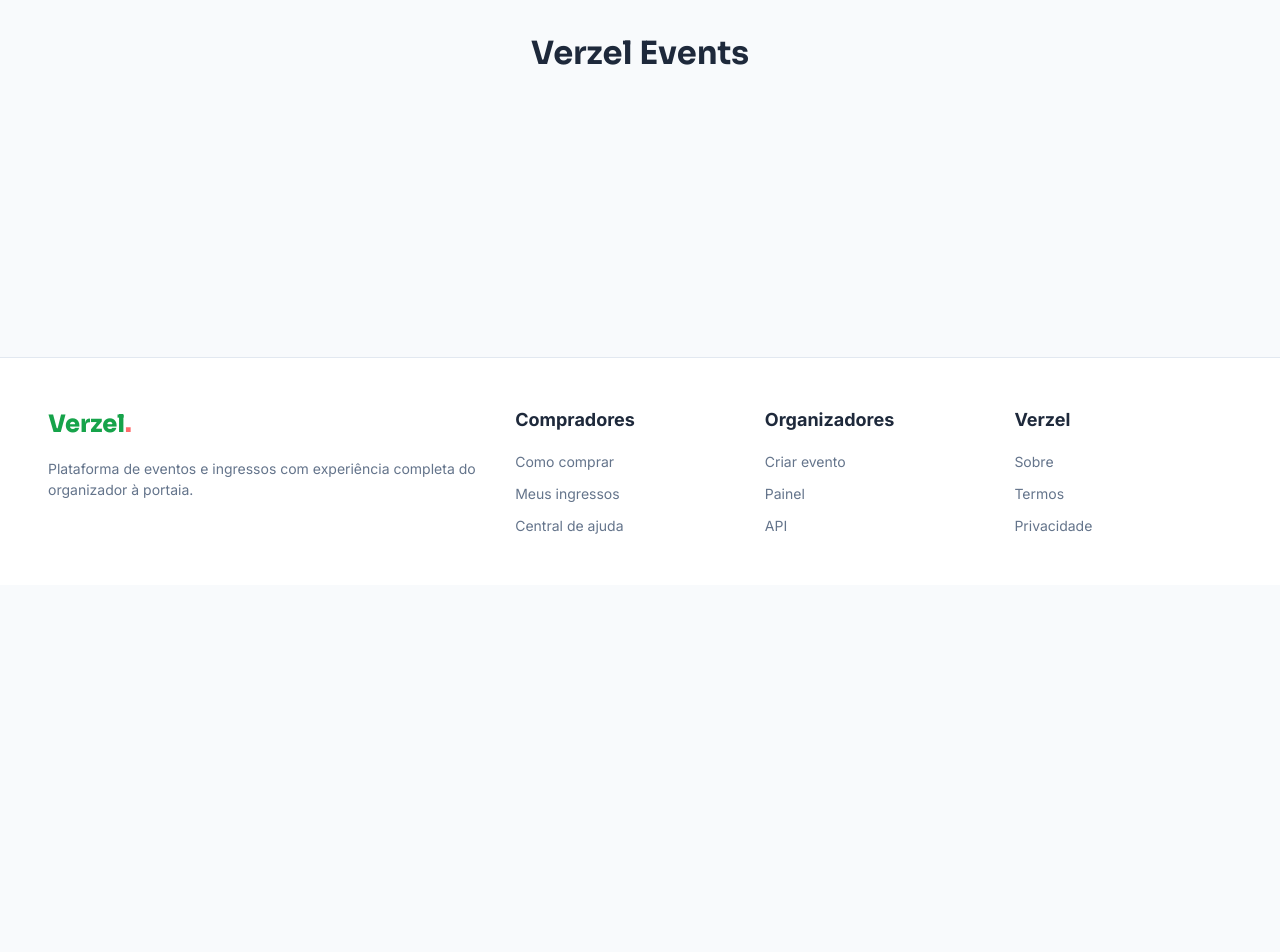
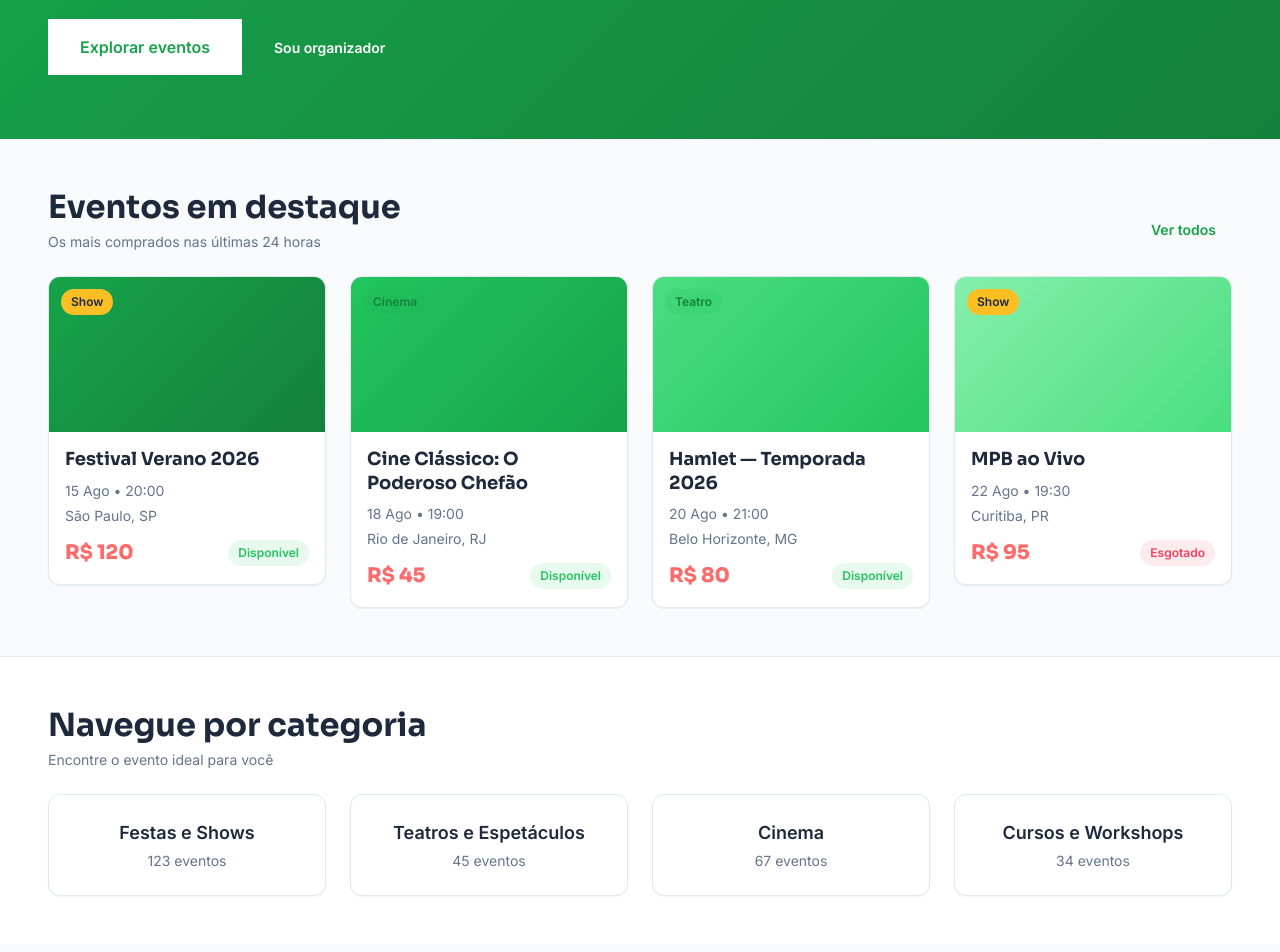
Before and after one commit to luizmatheusgaal/teste-raizen-frontend, a React app in the folder frontend/: page / in a window 1280 px wide. Shown: the part 260-1212 px from the top of the page. Before the commit the page ends 845 px from the top, so only its background shows below. Built offline with nearby package versions, Linux system fonts and the light colour scheme; the HTML template or start-up script is replaced by a standard one.

Commit message:
feat(home): add home page with hero, categories and event listing
Implement the landing page with search header, hero section,
event cards from the mock data and category navigation.

```diff
--- a/frontend/src/App.jsx
+++ b/frontend/src/App.jsx
@@ -1,20 +1,13 @@
 import { BrowserRouter, Routes, Route } from 'react-router-dom';
 import Layout from './components/Layout';
-
-function Placeholder() {
-  return (
-    <div className="section" style={{ minHeight: '60vh', display: 'flex', alignItems: 'center', justifyContent: 'center' }}>
-      <h2>Verzel Events</h2>
-    </div>
-  );
-}
+import Home from './pages/Home';
 
 export default function App() {
   return (
     <BrowserRouter>
       <Layout>
         <Routes>
-          <Route path="/" element={<Placeholder />} />
+          <Route path="/" element={<Home />} />
         </Routes>
       </Layout>
     </BrowserRouter>
--- /dev/null
+++ b/frontend/src/pages/Home.jsx
@@ -0,0 +1,62 @@
+import { Link } from 'react-router-dom';
+import EventCard from '../components/EventCard';
+import { events, categories } from '../data/events';
+
+export default function Home() {
+  return (
+    <>
+      <section className="hero">
+        <div className="container">
+          <h1>Descubra o que fazer perto de você</h1>
+          <p>Shows, filmes, teatros e experiências. Reserve seu lugar e receba seu ingresso com QR.</p>
+          <div className="flex gap-4 mt-6">
+            <Link to="/eventos" className="btn btn-lg" style={{ background: 'white', color: 'var(--color-primary)' }}>
+              Explorar eventos
+            </Link>
+            <Link to="/login" className="btn btn-ghost" style={{ color: 'white' }}>
+              Sou organizador
+            </Link>
+          </div>
+        </div>
+      </section>
+
+      <section className="section">
+        <div className="container">
+          <div className="section-header">
+            <div>
+              <h2>Eventos em destaque</h2>
+              <p className="text-muted text-sm">Os mais comprados nas últimas 24 horas</p>
+            </div>
+            <Link to="/eventos" className="btn btn-ghost">Ver todos</Link>
+          </div>
+          <div className="grid grid-4">
+            {events.map(event => (
+              <Link to={`/eventos/${event.id}`} key={event.id} style={{ textDecoration: 'none', color: 'inherit' }}>
+                <EventCard event={event} />
+              </Link>
+            ))}
+          </div>
+        </div>
+      </section>
+
+      <section className="section" style={{ background: 'var(--color-surface)', borderTop: '1px solid var(--color-border)' }}>
+        <div className="container">
+          <div className="section-header">
+            <div>
+              <h2>Navegue por categoria</h2>
+              <p className="text-muted text-sm">Encontre o evento ideal para você</p>
+            </div>
+          </div>
+          <div className="grid grid-4">
+            {categories.map(cat => (
+              <div className="card" key={cat.name} style={{ padding: '24px', textAlign: 'center' }}>
+                <h4 style={{ marginBottom: '4px' }}>{cat.name}</h4>
+                <p className="text-muted text-sm">{cat.count} eventos</p>
+              </div>
+            ))}
+          </div>
+        </div>
+      </section>
+    </>
+  );
+}
```
